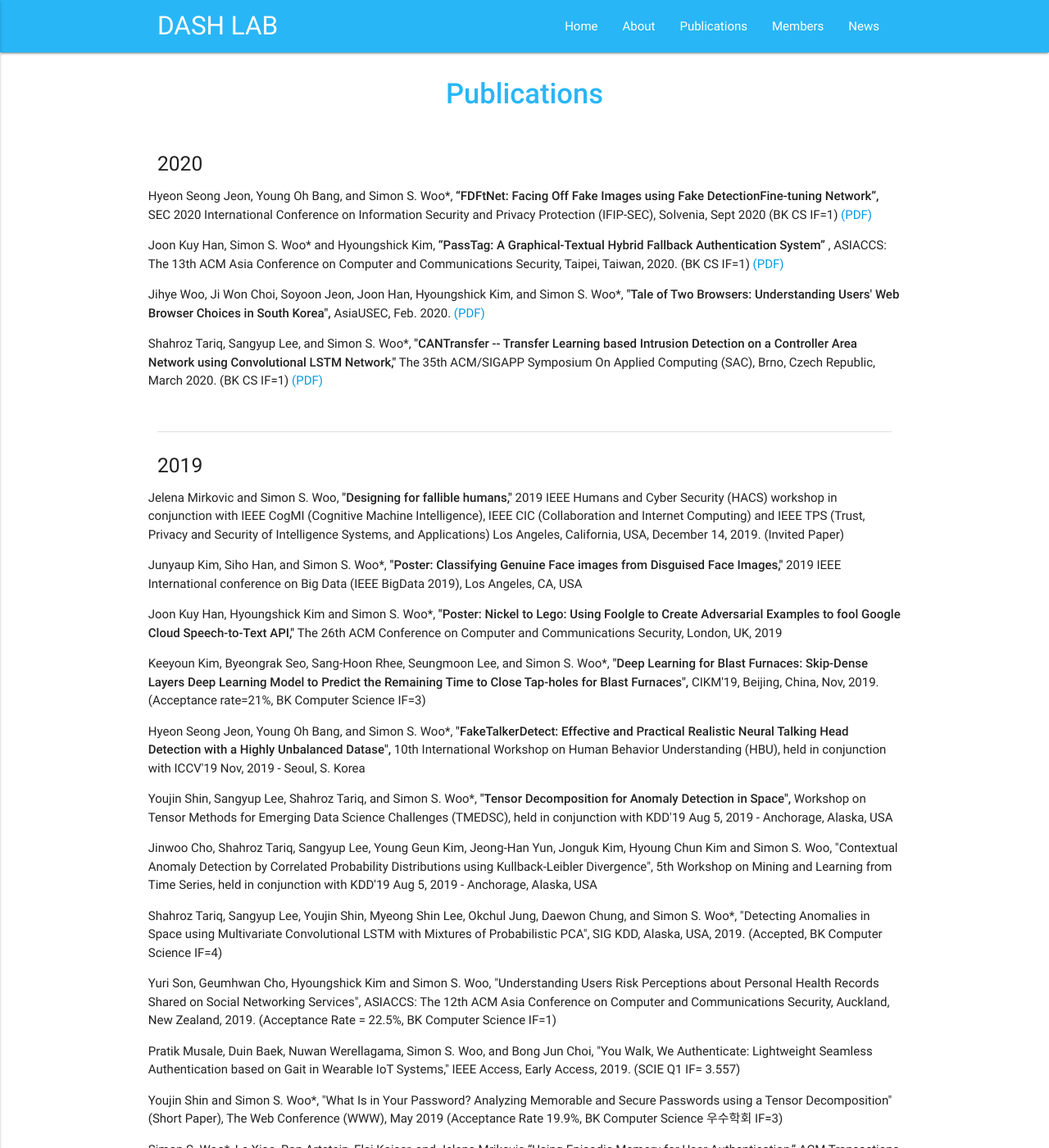
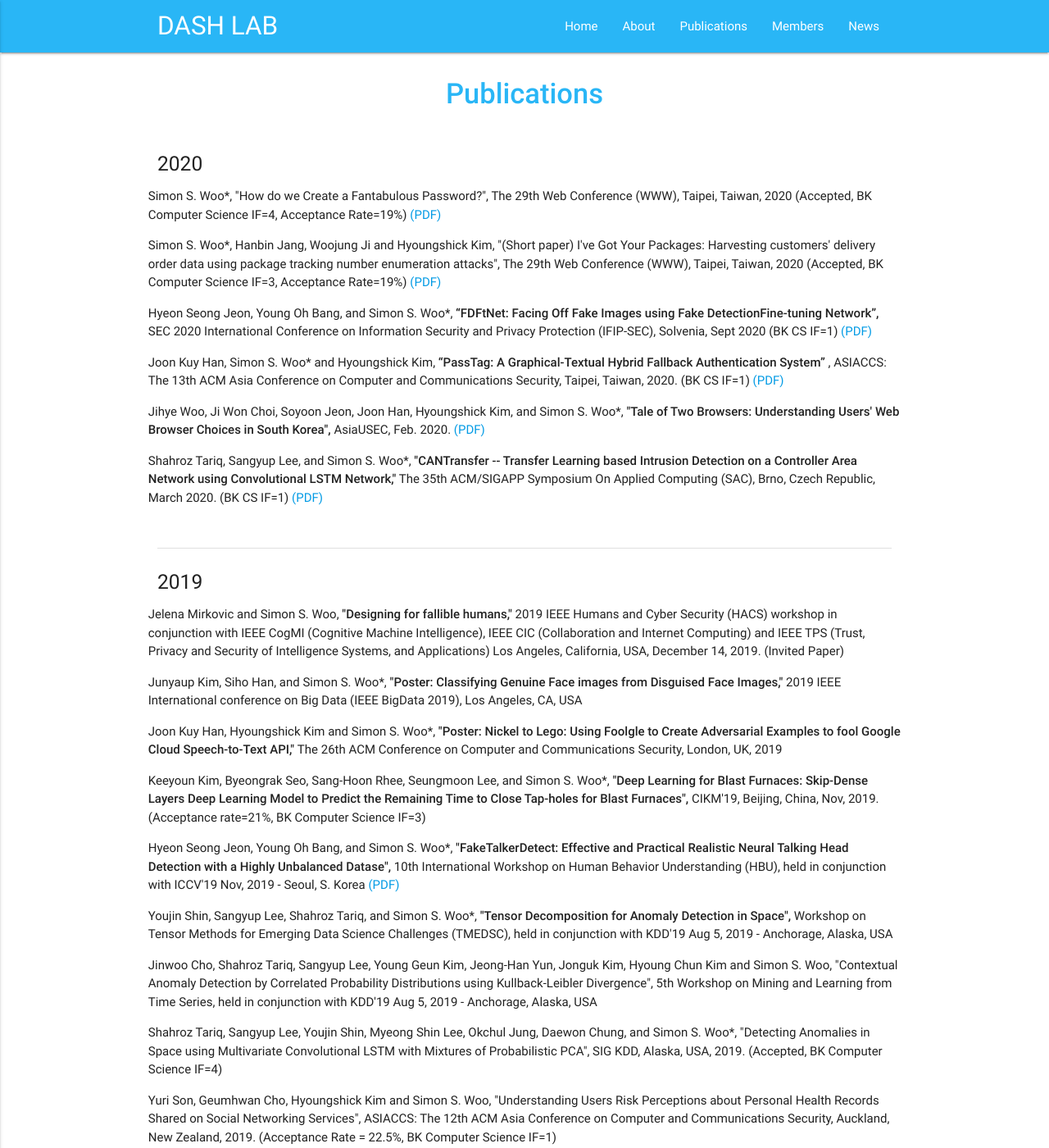
Before and after one commit to Yurim990507/DASH-Lab.github.io, a Jekyll site: the page built from example2.md, in a window 1280 px wide and 1400 px high. Shown: the whole window at 82% size. Built offline with Jekyll 4.4.1, drawn with Linux system fonts in a browser that asks for light colours.

Commit message:
Update example2.md

```diff
--- a/example2.md
+++ b/example2.md
@@ -9,12 +9,16 @@ permalink: /Publications/
 <div class="section">
     <h5>2020</h5>
     <div class="row">
+        <p>  Simon S. Woo*, "How do we Create a Fantabulous Password?", The 29th Web Conference (WWW), Taipei, Taiwan, 2020 (Accepted, BK Computer Science IF=4, Acceptance Rate=19%)<a href="../../raw/master/Publications/_WWW2020_final_fanta__Camera_Ready_(2).pdf" download> (PDF) </a> </p>
+
+ <p> Simon S. Woo*, Hanbin Jang, Woojung Ji and Hyoungshick Kim, "(Short paper) I've Got Your Packages: Harvesting customers' delivery order data using package tracking number enumeration attacks", The 29th Web Conference (WWW), Taipei, Taiwan, 2020 (Accepted, BK Computer Science IF=3, Acceptance Rate=19%)<a href="../../raw/master/Publications/_WWW2020_ePost_short_final_Camera_ready__submit.pdf" download> (PDF) </a> </p>
 
   <p> Hyeon Seong Jeon, Young Oh Bang, and Simon S. Woo*, <strong>“FDFtNet: Facing Off Fake Images using Fake DetectionFine-tuning Network”,</strong> SEC 2020 International Conference on Information Security and Privacy Protection (IFIP-SEC), Solvenia, Sept 2020 (BK CS IF=1) <a href="../../raw/master/Publications/IFIP_SEC_2020_CR_paper_135.pdf" download> (PDF) </a> </p>
 
 <p> Joon Kuy Han, Simon S. Woo* and Hyoungshick Kim, <strong> “PassTag: A Graphical-Textual Hybrid Fallback Authentication System” </strong>, ASIACCS: The 13th ACM Asia Conference on Computer and Communications Security, Taipei, Taiwan, 2020. (BK CS IF=1) <a href="../../raw/master/Publications/" download> (PDF) </a> </p>
 
- <p> Jihye Woo, Ji Won Choi, Soyoon Jeon, Joon Han, Hyoungshick Kim, and Simon S. Woo*,<strong> "Tale of Two Browsers: Understanding Users' Web Browser Choices in South Korea",</strong> AsiaUSEC, Feb. 2020. <a href="" download> (PDF) </a> </p>
+ <p> Jihye Woo, Ji Won Choi, Soyoon Jeon, Joon Han, Hyoungshick Kim, and Simon S. Woo*,<strong> "Tale of Two Browsers: Understanding Users' Web Browser Choices in South Korea",</strong> AsiaUSEC, Feb. 2020.<a href="../../raw/master/Publications/" download> (PDF) </a>  </p>
+
  <p> Shahroz Tariq, Sangyup Lee, and Simon S. Woo*, <strong>"CANTransfer -- Transfer Learning based Intrusion Detection on a Controller Area Network using Convolutional LSTM Network,"</strong> The 35th ACM/SIGAPP Symposium On Applied Computing (SAC), Brno, Czech Republic, March 2020. (BK CS IF=1) <a href="../../raw/master/Publications/CAN_SAC_2019_FinalCameraReady(1).pdf
 " download> (PDF) </a> </p>
     </div>
@@ -31,7 +35,7 @@ permalink: /Publications/
 
 <p>Keeyoun Kim, Byeongrak Seo, Sang-Hoon Rhee, Seungmoon Lee, and Simon S. Woo*, <strong> "Deep Learning for Blast Furnaces: Skip-Dense Layers Deep Learning Model to Predict the Remaining Time to Close Tap-holes for Blast Furnaces", </strong> CIKM'19, Beijing, China, Nov, 2019. (Acceptance rate=21%, BK Computer Science IF=3) </p>
 
-<p>Hyeon Seong Jeon, Young Oh Bang, and Simon S. Woo*, <strong> "FakeTalkerDetect: Effective and Practical Realistic Neural Talking Head Detection with a Highly Unbalanced Datase", </strong> 10th International Workshop on Human Behavior Understanding (HBU), held in conjunction with ICCV'19 Nov, 2019 - Seoul, S. Korea </p>
+<p>Hyeon Seong Jeon, Young Oh Bang, and Simon S. Woo*, <strong> "FakeTalkerDetect: Effective and Practical Realistic Neural Talking Head Detection with a Highly Unbalanced Datase", </strong> 10th International Workshop on Human Behavior Understanding (HBU), held in conjunction with ICCV'19 Nov, 2019 - Seoul, S. Korea  <a href="../../raw/master/Publications/Jeon_FakeTalkerDetect_Effective_and_Practical_Realistic_Neural_Talking_Head_Detection_with_ICCVW_2019_paper.pdf" download> (PDF) </a></p>
 
 <p>Youjin Shin, Sangyup Lee, Shahroz Tariq, and Simon S. Woo*, <strong> "Tensor Decomposition for Anomaly Detection in Space", </strong> Workshop on Tensor Methods for Emerging Data Science Challenges (TMEDSC), held in conjunction with KDD'19 Aug 5, 2019 - Anchorage, Alaska, USA </p>
 
```
